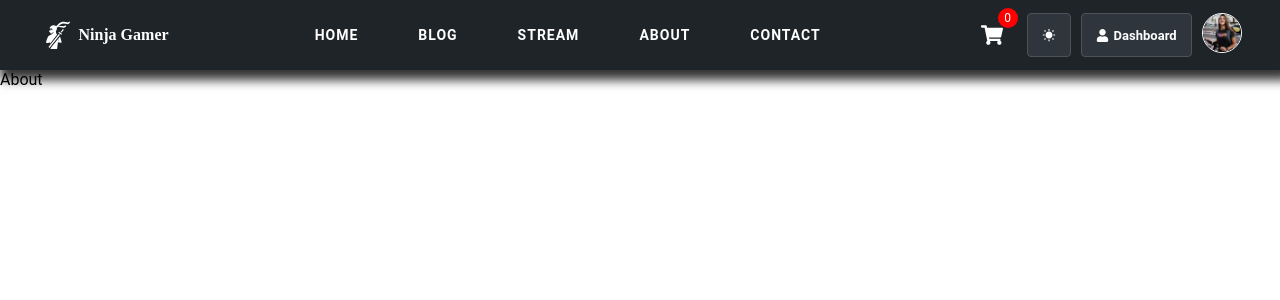
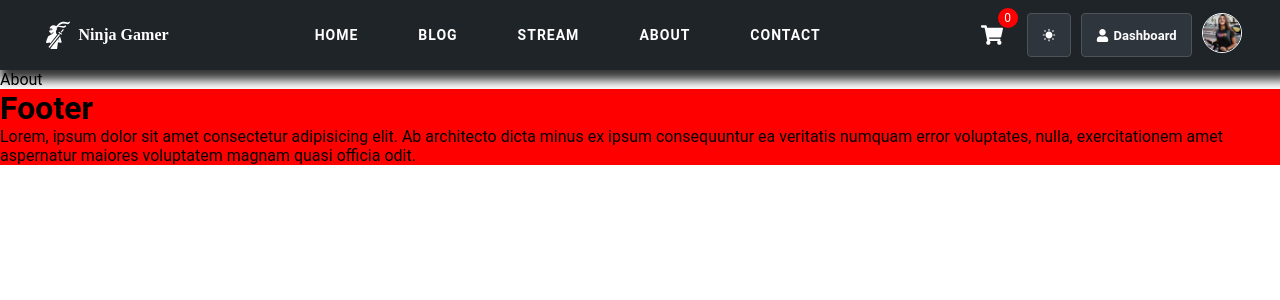
Before and after one commit to behnamhamidi1991/gaming-2, a React (Vite) app: page /about in a window 1280 px wide. Shown: the top 300 px of the page. Built offline with nearby package versions, Linux system fonts and the light colour scheme.

Commit message:
Upload on vercel, bugs fixed

```diff
--- a/src/components/Header/Header.tsx
+++ b/src/components/Header/Header.tsx
@@ -8,9 +8,8 @@ import { FaShoppingCart } from "react-icons/fa";
 import profileImage from "../../assets/users/3.jpg";
 import { useState } from "react";
 import { RxHamburgerMenu } from "react-icons/rx";
-import { RxCross2 } from "react-icons/rx";
 
-const Header = ({ darkTheme, theme }) => {
+const Header = ({ darkTheme, theme }: any) => {
   const [openMenu, setOpenMenu] = useState<boolean>(false);
   const [openSideMenu, setOpenSideMenu] = useState<boolean>(true);
 
--- a/src/layout/AppLayout.tsx
+++ b/src/layout/AppLayout.tsx
@@ -1,4 +1,4 @@
-import React, { useState } from "react";
+import { useState } from "react";
 import Header from "../components/Header/Header";
 import Footer from "../components/Footer/Footer";
 import { Outlet } from "react-router-dom";
@@ -11,7 +11,7 @@ const AppLayout = () => {
       <main>
         <Outlet />
       </main>
-      {/* <Footer /> */}
+      <Footer />
     </div>
   );
 };
--- a/src/pages/About/About.tsx
+++ b/src/pages/About/About.tsx
@@ -1,5 +1,3 @@
-import React from "react";
-
 const About = () => {
   return <div>About</div>;
 };
--- a/src/pages/Cart/Cart.tsx
+++ b/src/pages/Cart/Cart.tsx
@@ -1,5 +1,3 @@
-import React from "react";
-
 const Cart = () => {
   return <div>Cart Page</div>;
 };
--- a/src/pages/Homepage/Homepage.tsx
+++ b/src/pages/Homepage/Homepage.tsx
@@ -1,4 +1,3 @@
-import React from "react";
 import TopSlider from "../../components/HomeComponents/TopSlider/TopSlider";
 
 const Homepage = () => {
```
